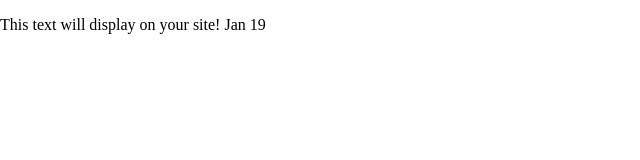
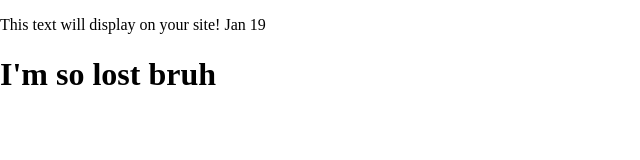
Before and after one commit to pspitz1/my-first-repository, a plain HTML site: page index.html in a window 1280 px wide. Shown: the whole page, without its empty margins (0-640 px from the left). Drawn offline with Linux system fonts and the light colour scheme.

Commit message:
Updated copy

```diff
--- a/index.html
+++ b/index.html
@@ -25,6 +25,7 @@
 <body>
   <!-- Place your site's HTML here -->
   <p>This text will display on your site! Jan 19</p>
+  <h1>I'm so lost bruh</h1>
   <script src="js/main.js"></script>
 </body>
 
```
